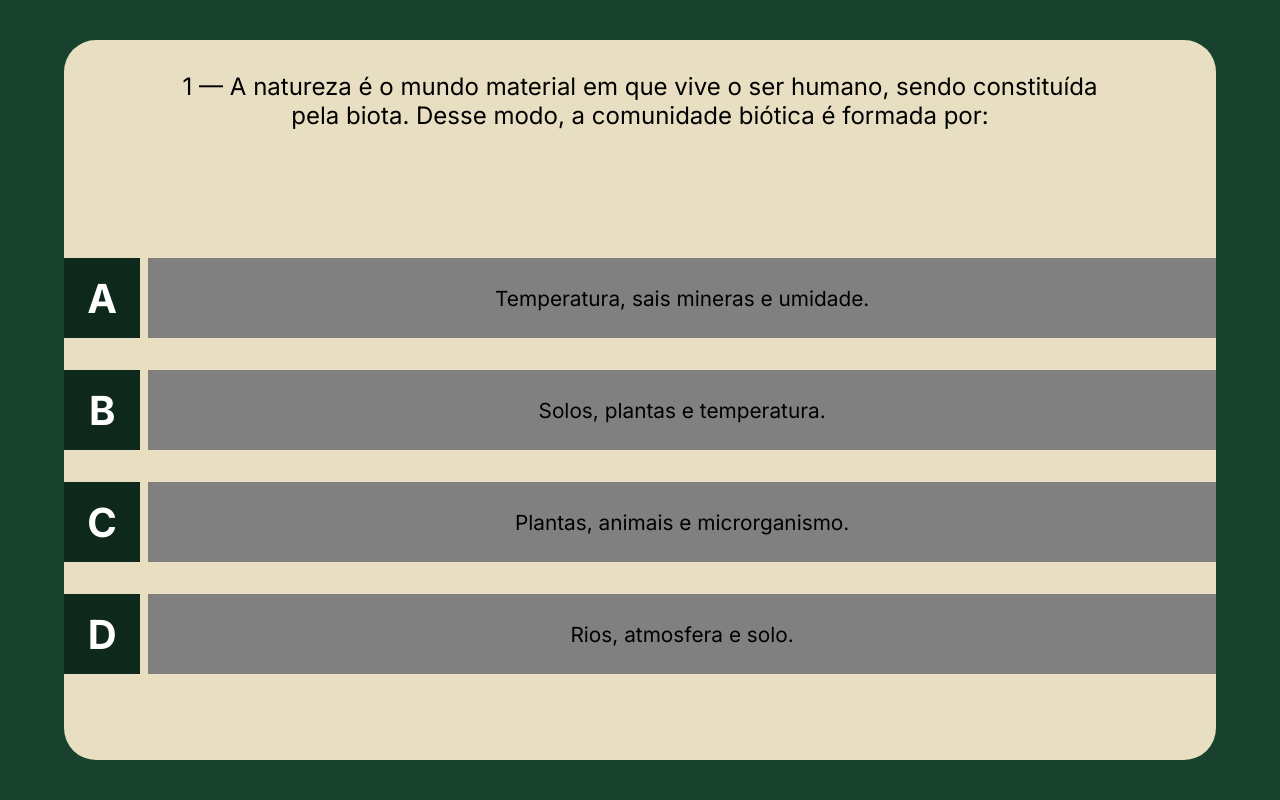
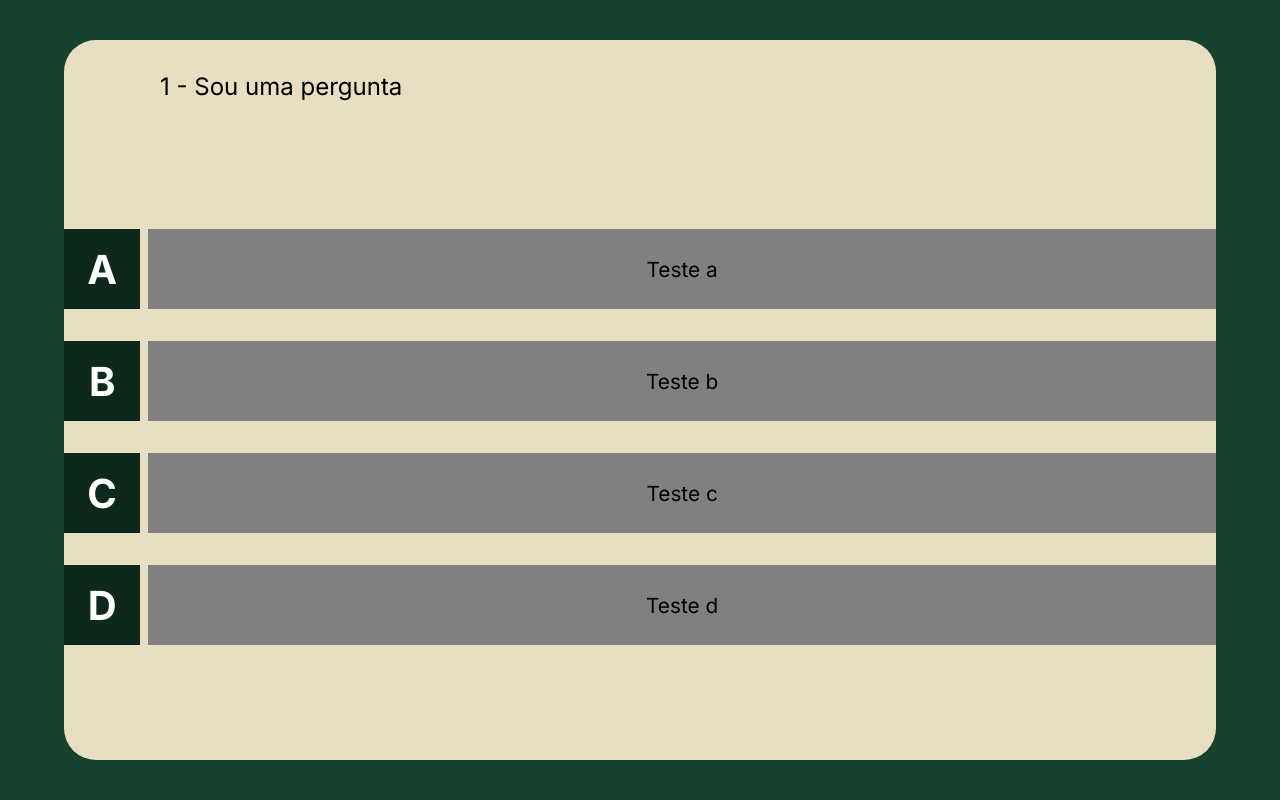
Before and after one commit to wjr09/edutech, a plain HTML site: page menu/Quiz/Quiz2.html in a window 1280 px wide. Shown: the top 800 px of the page. Drawn offline with Linux system fonts and the light colour scheme.

Commit message:
início do quiz

```diff
--- /dev/null
+++ b/menu/Quiz/PerguntasQuiz1.js
@@ -0,0 +1,21 @@
+export const perguntas = [
+    {
+        pergunta: "Sou uma pergunta",
+        alternativas: [
+            "Teste a",
+            "Teste b",
+            "Teste c",
+            "Teste d"
+        ]
+    },
+    {
+        pergunta: "Sou uma a segunda pergunta",
+        alternativas: [
+            "Outro a",
+            "Outro b",
+            "Outro c",
+            "Outro d"
+        ]
+    },
+
+]
--- /dev/null
+++ b/menu/Quiz/Quiz1.js
@@ -0,0 +1,41 @@
+import { perguntas } from "./PerguntasQuiz1.js";
+
+const main = document.querySelector("main")
+let numeroPergunta = 1
+
+gerarPergunta(numeroPergunta)
+
+function gerarPergunta(numeroPergunta) {
+    main.innerHTML = `
+        <h2 class="pergunta">${numeroPergunta} - ${perguntas[numeroPergunta - 1].pergunta}</h2>
+        <div class="respostas">
+        <div class="resposta_a">
+            <h2>A</h2>
+            <p>${perguntas[numeroPergunta - 1].alternativas[0]}</p>
+        </div>
+        <div class="resposta_b">
+            <h2>B</h2>
+            <p>${perguntas[numeroPergunta - 1].alternativas[1]}</p>
+        </div>
+        <div class="resposta_c">
+            <h2>C</h2>
+            <p>${perguntas[numeroPergunta - 1].alternativas[2]}</p>
+        </div>
+        <div class="resposta_d">
+            <h2>D</h2>
+            <p>${perguntas[numeroPergunta - 1].alternativas[3]}</p>
+        </div>
+        <div class="botao">
+            <button id="proxima" onclick="proximaPergunta()">Próxima</button>
+        </div>
+        </div>
+    `
+}
+
+const proximaBtn = document.querySelector("#proxima")
+proximaBtn.addEventListener('click', proximaPergunta)
+
+function proximaPergunta() {
+    numeroPergunta += 1
+    gerarPergunta(numeroPergunta)
+}
--- a/menu/Quiz/Quiz2.html
+++ b/menu/Quiz/Quiz2.html
@@ -6,36 +6,13 @@
   <meta http-equiv="X-UA-Compatible" content="IE=edge">
   <meta name="viewport" content="width=device-width, initial-scale=1.0">
   <link rel="stylesheet" href="Quiz2.css">
+  <script src="./Quiz1.js" type="module" defer></script>
   <title>Document</title>
 </head>
 
 <body>
   <main>
-    <h2 class="pergunta">1 — A natureza é o mundo material em que vive o ser humano, sendo constituída pela biota. Desse
-      modo, a comunidade biótica é formada por:</h2>
-    <div class="respostas">
-      <div class="resposta_a">
-        <h2>A</h2>
-        <p>Temperatura, sais mineras e umidade.</p>
-      </div>
-      <div class="resposta_b">
-        <h2>B</h2>
-        <p>Solos, plantas e temperatura.</p>
-      </div>
-      <div class="resposta_c">
-        <h2>C</h2>
-        <p>Plantas, animais e microrganismo.</p>
-      </div>
-      <div class="resposta_d">
-        <h2>D</h2>
-        <p>Rios, atmosfera e solo.</p>
-      </div>
-      <div class="botao">
-        <button>voltar</button>
-      </div>
 
-
-    </div>
   </main>
 </body>
 
```
Also changed, not shown: menu/Quiz/Quiz1.html (+1 -0 lines), menu/escolher conteudo/bioticos e abioticos/index.html (+3 -3 lines), menu/escolher conteudo/bioticos e abioticos/style.css (+7 -1 lines), menu/escolher conteudo/bioticos e abioticos/img_bioticos e abioticos/image 8.png (added), menu/escolher conteudo/bioticos e abioticos/img_bioticos e abioticos/image 9.png (added), menu/escolher conteudo/bioticos e abioticos/img_bioticos e abioticos/logo.png (added).
